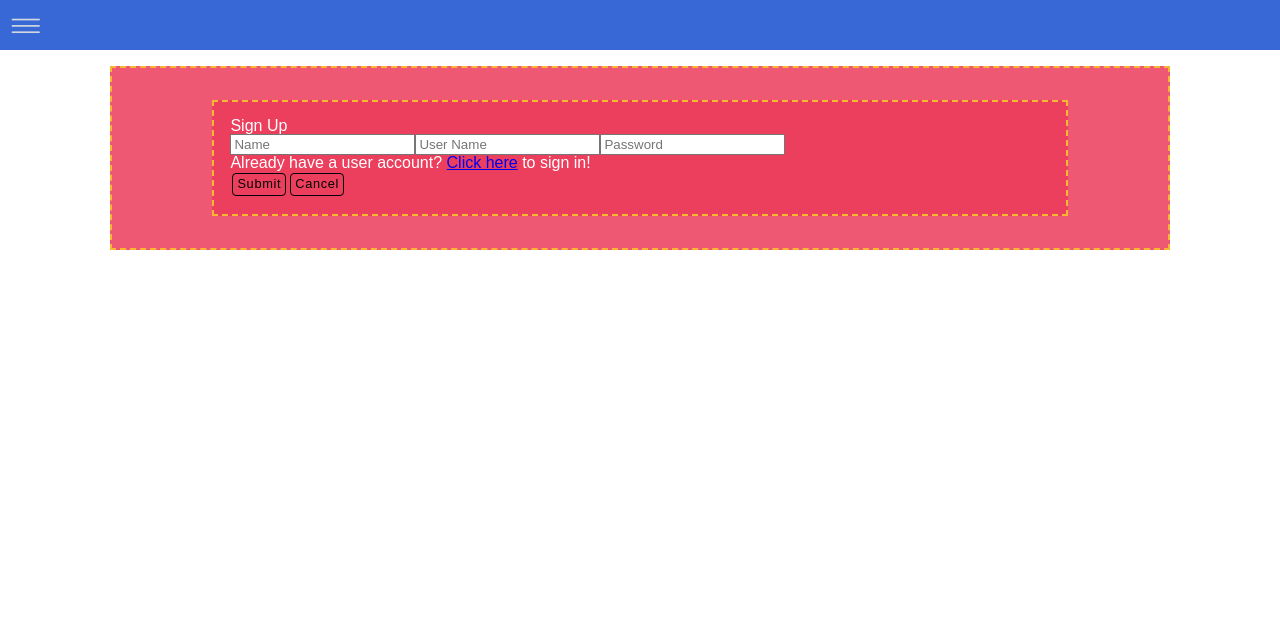
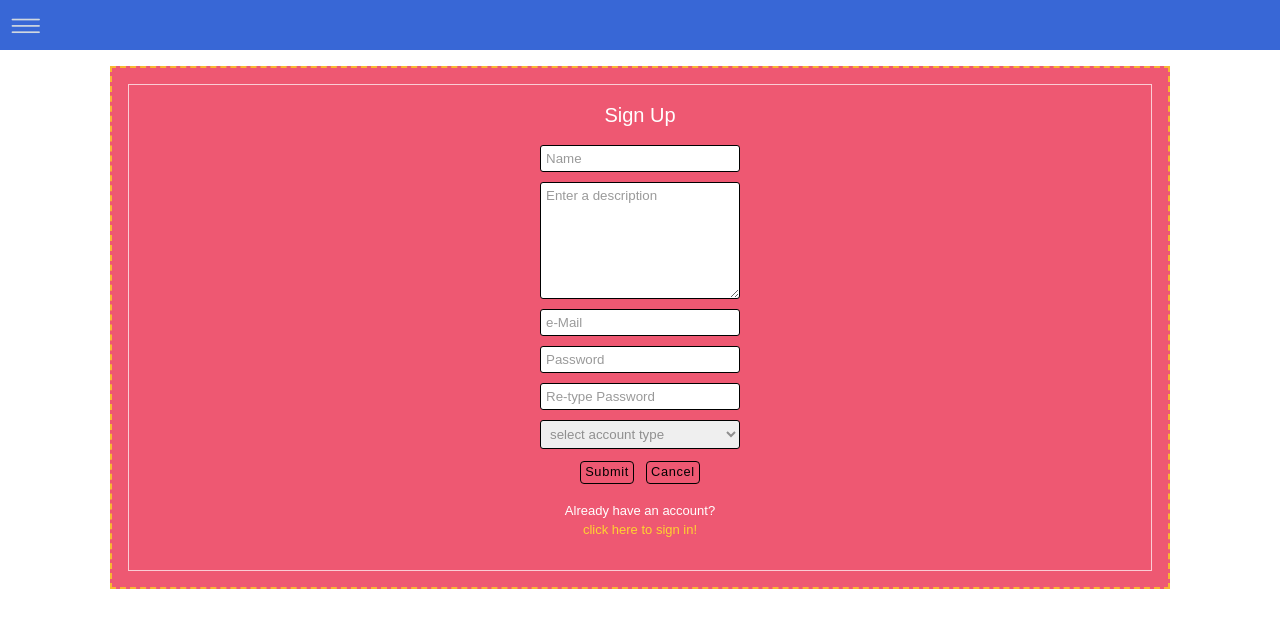
Before and after one commit to carloseduardoe/ReactJS4Dummies, a React (Create React App) app: page /signup in a window 1280 px wide. Shown: the top 628 px of the page. Built offline with nearby package versions, Linux system fonts and the light colour scheme.

Commit message:
Sign-up form

```diff
--- /dev/null
+++ b/src/assets/styles/Forms.scss
@@ -0,0 +1,82 @@
+.form_layer {
+    display: flex;
+    flex-flow: column nowrap;
+    align-items: center;
+    margin: 0 auto;
+    padding: 20px;
+
+    border: 1px solid rgba(color(white), $alpha: 0.7)
+}
+
+.form_title {
+    display: block;
+    font-size: 20px;
+    font-weight: 200;
+}
+
+.form_body {
+    display: flex;
+    flex-flow: column nowrap;
+    align-items: center;
+    min-width: 250px;
+    padding: 10px;
+
+    & > * {
+        margin-top: 10px;
+    }
+}
+
+.form_text-input {
+    box-sizing: border-box;
+    width: 80%;
+    padding: 5px;
+    border: 1px solid color(Black);
+    border-radius: 3px;
+    outline: none;
+    font-family: sans-serif;
+
+    &::placeholder {
+        color: rgba(color(Black), 0.4);
+    }
+}
+
+.form_select-input {
+    box-sizing: border-box;
+    width: 80%;
+    padding: 5px;
+    border: 1px solid color(Black);
+    border-radius: 3px;
+    outline: none;
+    color: rgba(color(Black), 0.4);
+
+    &.touched {
+        color: color(Black);
+    }
+
+    option {
+        color: color(Black);
+    }
+}
+
+.form_actions {
+    display: flex;
+    flex-flow: row nowrap;
+    justify-content: center;
+    width: 100%;
+
+    *:nth-child(n+2) {
+        margin-left: 10px;
+    }
+}
+
+.form_tip {
+    margin-top: 15px;
+    font-size: small;
+    text-align: center;
+    line-height: 1.5em;
+
+    a {
+        color: color(Flirtatious);
+        text-decoration: none;
+    }
+}
--- a/src/assets/styles/styles.scss
+++ b/src/assets/styles/styles.scss
@@ -8,5 +8,6 @@
 @import 'general';
 @import 'Components';
 @import 'Navbar';
+@import 'Forms';
 
 @import 'Pokemon';
--- a/src/components/Form.js
+++ b/src/components/Form.js
@@ -30,18 +30,43 @@ export default class Form extends Component {
     this.props.cancel();
   }
 
+  buildInput = (config, index) => {
+    let input;
+
+    switch(config.type) {
+      case "textarea":
+        input = <textarea key={index} type="textarea" {...config.attributes}/>;
+        break;
+      case "select":
+        input = <select key={index} type="text" {...config.attributes}>{
+          config.options ? config.options.map((item, index) =>
+            <option key={index} value={item.value} {...item.attributes}>
+              {item.text}
+            </option>
+          ) : null
+        }</select>;
+        break;
+      default:
+        input = <input key={index} type="text" {...config.attributes}/>
+        break;
+    }
+
+    return input;
+  }
+
   render() {
-    const { title, errors, submitText, cancelText } = this.props;
+    const { title, errors, submitText, cancelText, fields } = this.props;
 
-    return <div className="component_layer">
-      <h1 className="form-title">{title}</h1>
+    return <div className="form_layer">
+      <h1 className="form_title">{title}</h1>
       <ErrorsDisplay errors={errors} />
-      <form onSubmit={this.handleSubmit}>
+      <form className="form_body" onSubmit={this.handleSubmit}>
+        { fields ? fields.map((item, index) => this.buildInput(item, index)) : null }
+        <div className="form_actions">
+          <button type="submit">{submitText}</button>
+          <button onClick={this.handleCancel}>{cancelText}</button>
+        </div>
         {this.props.children}
-        <div className="pad-bottom">
-          <button className="button" type="submit">{submitText}</button>
-          <button className="button button-secondary" onClick={this.handleCancel}>{cancelText}</button>
-        </div>
       </form>
     </div>;
   }
--- a/src/components/SignUp.js
+++ b/src/components/SignUp.js
@@ -5,51 +5,112 @@ import Form from './Form';
 export default class UserSignUp extends Component {
   constructor(props) {
     super(props);
+
     this.state = {
       name: '',
-      username: '',
+      email: '',
       password: '',
       errors: []
     };
   }
 
   change = (event) => {
-    const name = event.target.name;
-    const value = event.target.value;
+    const el = event.target;
+
+    el.classList.remove("touched");
+    if (el.value) {
+      el.classList.add("touched");
+    }
 
     this.setState(() => {
       return {
-        [name]: value
+        [el.name]: el.value
       };
     });
   }
 
-  submit = (e) => {
-    e.preventDefault();
+  submit = () => {
   }
 
-  cancel = (e) => {
-    e.preventDefault();
+  cancel = () => {
   }
 
   render() {
-    const { name, username, password, errors } = this.state;
+    const { errors } = this.state,
+          fields     = [{
+      type: "text",
+      attributes: {
+        id: "su_name",
+        name: "name",
+        placeholder: "Name",
+        className: "form_text-input",
+        onChange: this.change
+      }
+    },{
+      type: "textarea",
+      attributes: {
+        id: "su_description",
+        name: "description",
+        rows: 7,
+        placeholder: "Enter a description",
+        className: "form_text-input",
+        onChange: this.change
+      }
+    },{
+      type: "text",
+      attributes: {
+        id: "su_mail",
+        name: "email",
+        placeholder: "e-Mail",
+        className: "form_text-input",
+        onChange: this.change
+      }
+    },{
+      type: "password",
+      attributes: {
+        id: "su_password",
+        name: "password",
+        placeholder: "Password",
+        className: "form_text-input",
+        onChange: this.change
+      }
+    },{
+      type: "password",
+      attributes: {
+        id: "su_password_confirm",
+        name: "password_confirm",
+        placeholder: "Re-type Password",
+        className: "form_text-input",
+        onChange: this.change
+      }
+    },{
+      type: "select",
+      attributes: {
+        id: "su_select",
+        name: "type",
+        className: "form_select-input",
+        onChange: this.change
+      },
+      options: [
+        {
+          text: "select account type",
+          value: "",
+          attributes: {
+            hidden: true
+          }
+        },
+        { text: "A", value: "A" },
+        { text: "B", value: "B" },
+        { text: "C", value: "C" }
+      ]
+    }];
 
     return <div className="component_layer">
       <Form title="Sign Up" submitText="Submit" cancelText="Cancel"
-            errors={errors} submit={this.submit}
-            cancel={this.cancel} >
-        <input id="name" name="name" type="text" placeholder="Name"
-          value={name} onChange={this.change}
-        />
-        <input id="username" name="username" type="text" placeholder="User Name"
-          value={username} onChange={this.change}
-        />
-        <input id="password" name="password" type="password" placeholder="Password"
-          value={password} onChange={this.change}
-        />
+            fields={fields} errors={errors}
+            submit={this.submit} cancel={this.cancel} >
         <p className="form_tip">
-          Already have a user account? <Link to="/signin">Click here</Link> to sign in!
+          Already have an account?<br/><Link to="/signin">click here to sign in!</Link>
         </p>
       </Form>
     </div>;
```
